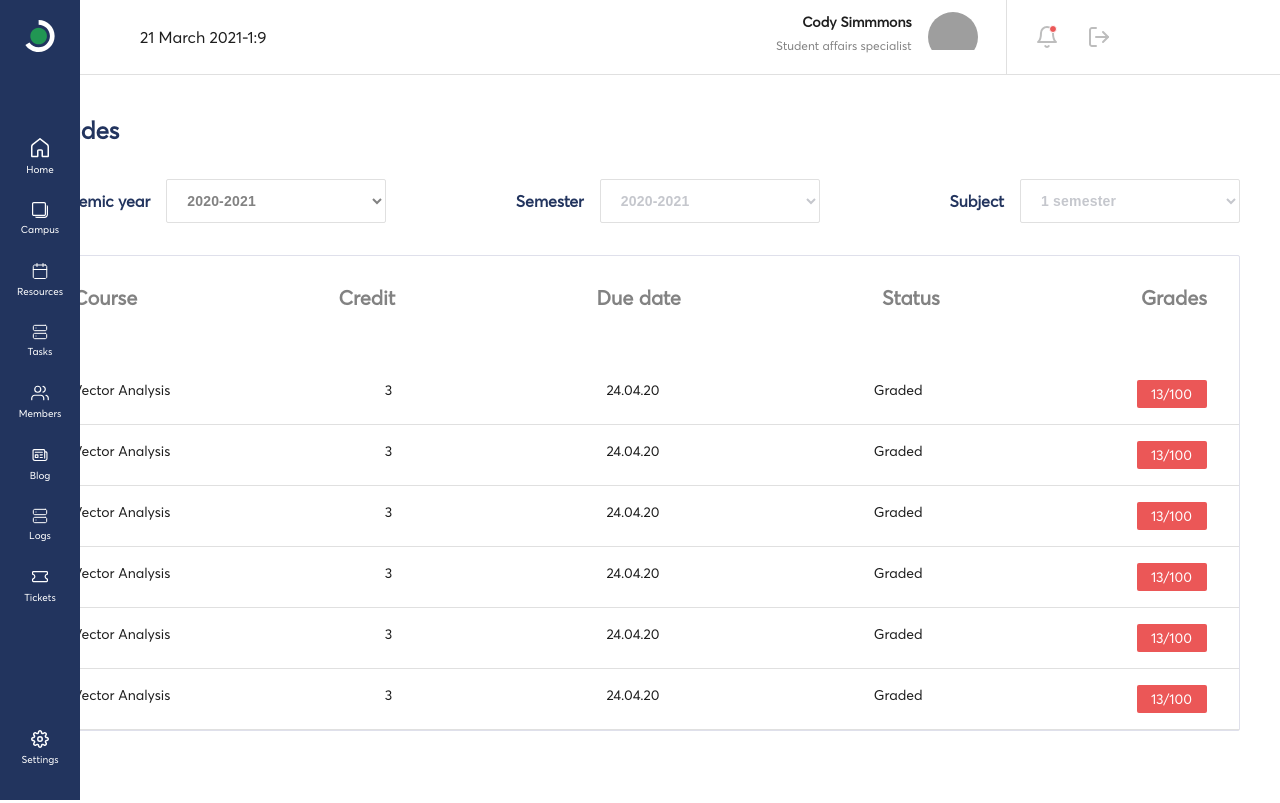
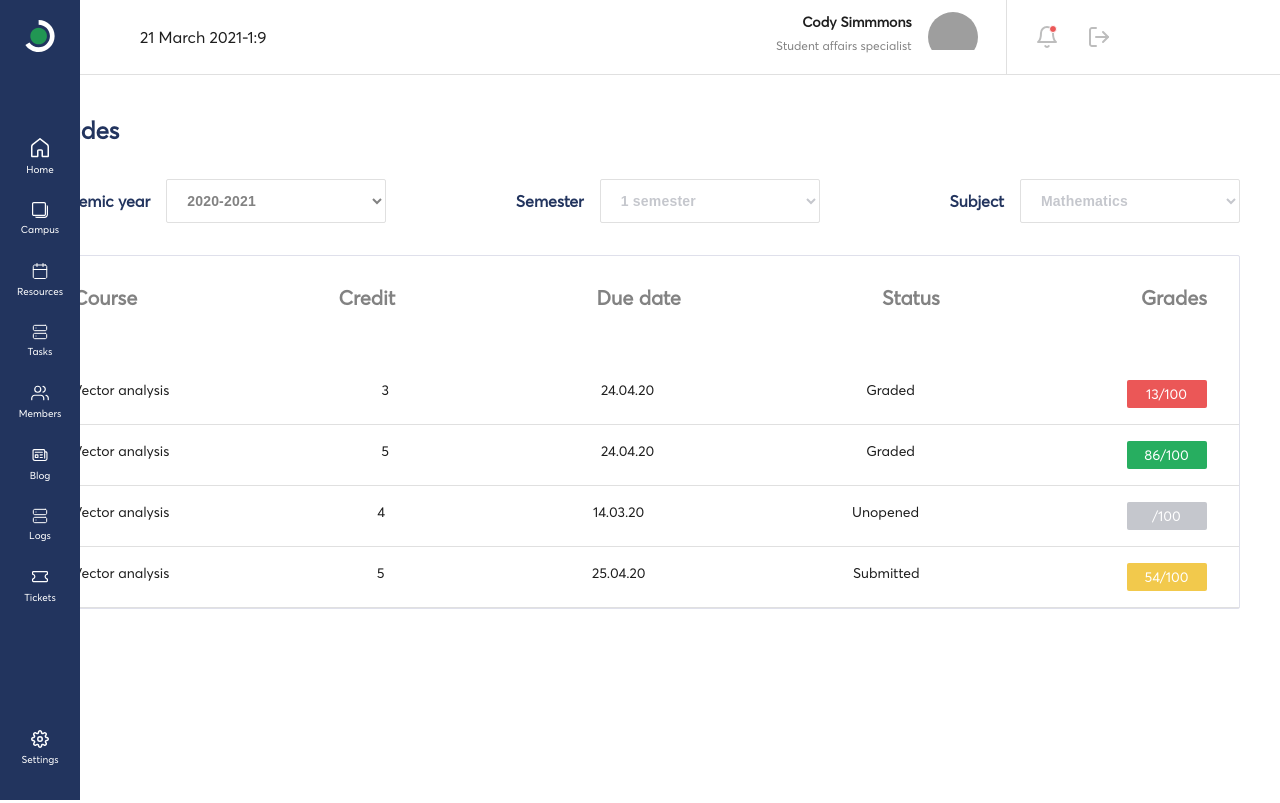
Before and after one commit to VirtuonUfaz/virtuonfront, a React (Create React App) app: page /Grades in a window 1280 px wide. Built offline with nearby package versions, Linux system fonts and the light colour scheme; grey boxes are pictures that could not be loaded.

Commit message:
Changed statics to dynamics

```diff
--- a/src/views/Grades/index.tsx
+++ b/src/views/Grades/index.tsx
@@ -1,7 +1,13 @@
 import "./styles.scss";
 
 const Grades = () => {
-  // const addTaskHander = () => {};
+
+  let gradeList = [
+    {course:'Vector analysis', credit:'3', dueDate:'24.04.20', status:'Graded', grade:'13'},
+    {course:'Vector analysis', credit:'5', dueDate:'24.04.20', status:'Graded', grade:'86'},
+    {course:'Vector analysis', credit:'4', dueDate:'14.03.20', status:'Unopened', grade:''},
+    {course:'Vector analysis', credit:'5', dueDate:'25.04.20', status:'Submitted', grade:'54'}
+  ]
 
   const yearOptions = [
     {
@@ -67,6 +73,13 @@ const Grades = () => {
     },
   ];
 
+  const getColor = (grade) => {
+    if(grade == '') return "light-gray";
+    else if(grade < 50) return "red";
+    else if (grade < 80) return "yellow";
+    else return "green";
+  }
+
   return (
     <div className="py-10 grades">
       <h1 className="md-header">Grades</h1>
@@ -84,9 +97,9 @@ const Grades = () => {
         <div className="flex flex-ai-c">
           <p className="text bold text-sm text-blue mr-4 ">Semester</p>
           <select name="" id="" className="text-light-gray form-input ">
-            {yearOptions.map((year, index) => (
-              <option key={index} value={year.value}>
-                {year.text}
+            {semesterOptions.map((semesterOption, index) => (
+              <option key={index} value={semesterOption.value}>
+                {semesterOption.text}
               </option>
             ))}
           </select>
@@ -94,9 +107,9 @@ const Grades = () => {
         <div className="flex flex-ai-c">
           <p className="text bold text-sm text-blue mr-4 ">Subject</p>
           <select name="" id="" className="text-light-gray form-input">
-            {semesterOptions.map((semesterOptions, index) => (
-              <option key={index} value={semesterOptions.value}>
-                {semesterOptions.text}
+            {subjectOptions.map((subjectOption, index) => (
+              <option key={index} value={subjectOption.value}>
+                {subjectOption.text}
               </option>
             ))}
           </select>
@@ -114,16 +127,16 @@ const Grades = () => {
           </div>
 
           <div className="flex flex-column mt-9">
-            {[1, 2, 3, 4, 5, 6].map((lesson, index) => (
+            {gradeList.map((grades, index) => (
               <div
                 key={index}
                 className="flex flex-jc-sb border-bottom px-8 py-4"
               >
-                <p className="text">Vector Analysis</p>
-                <p className="text">3</p>
-                <p className="text">24.04.20</p>
-                <p className="text">Graded</p>
-                <p className="text grade text-white py-1">13/100</p>
+                <p className="text">{grades.course}</p>
+                <p className="text">{grades.credit}</p>
+                <p className="text">{grades.dueDate}</p>
+                <p className="text">{grades.status}</p>
+                <p className={`text grade text-white py-1 bg-${getColor(grades.grade)}`}>{grades.grade}/100</p>
               </div>
             ))}
           </div>
--- a/src/views/Grades/styles.scss
+++ b/src/views/Grades/styles.scss
@@ -6,6 +6,8 @@
     padding-left: 14px;
     padding-top: 6px;
     border-radius: 2px;
+    min-width: 80px;
+    text-align: center;
   }
 
   .gap-100 {
```
